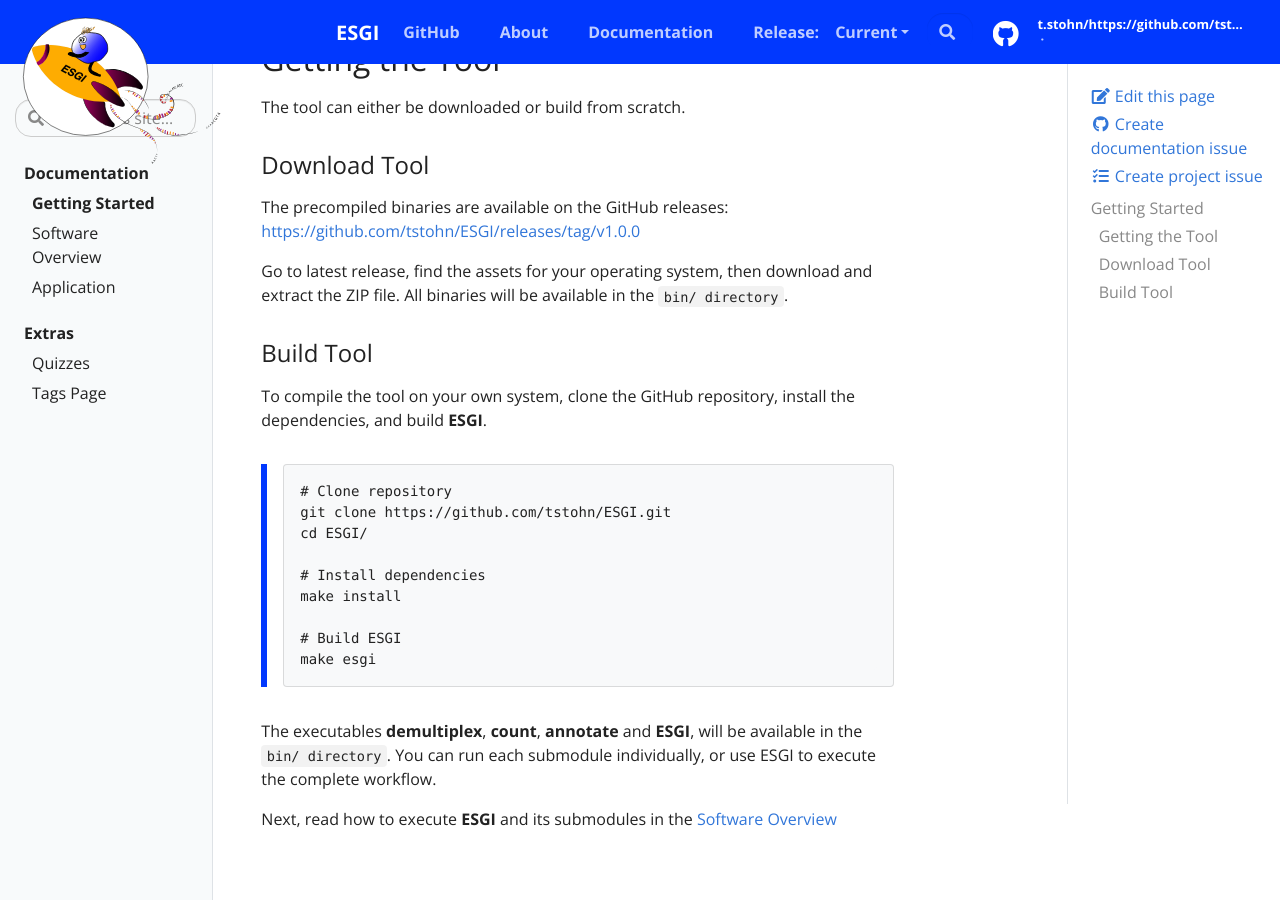
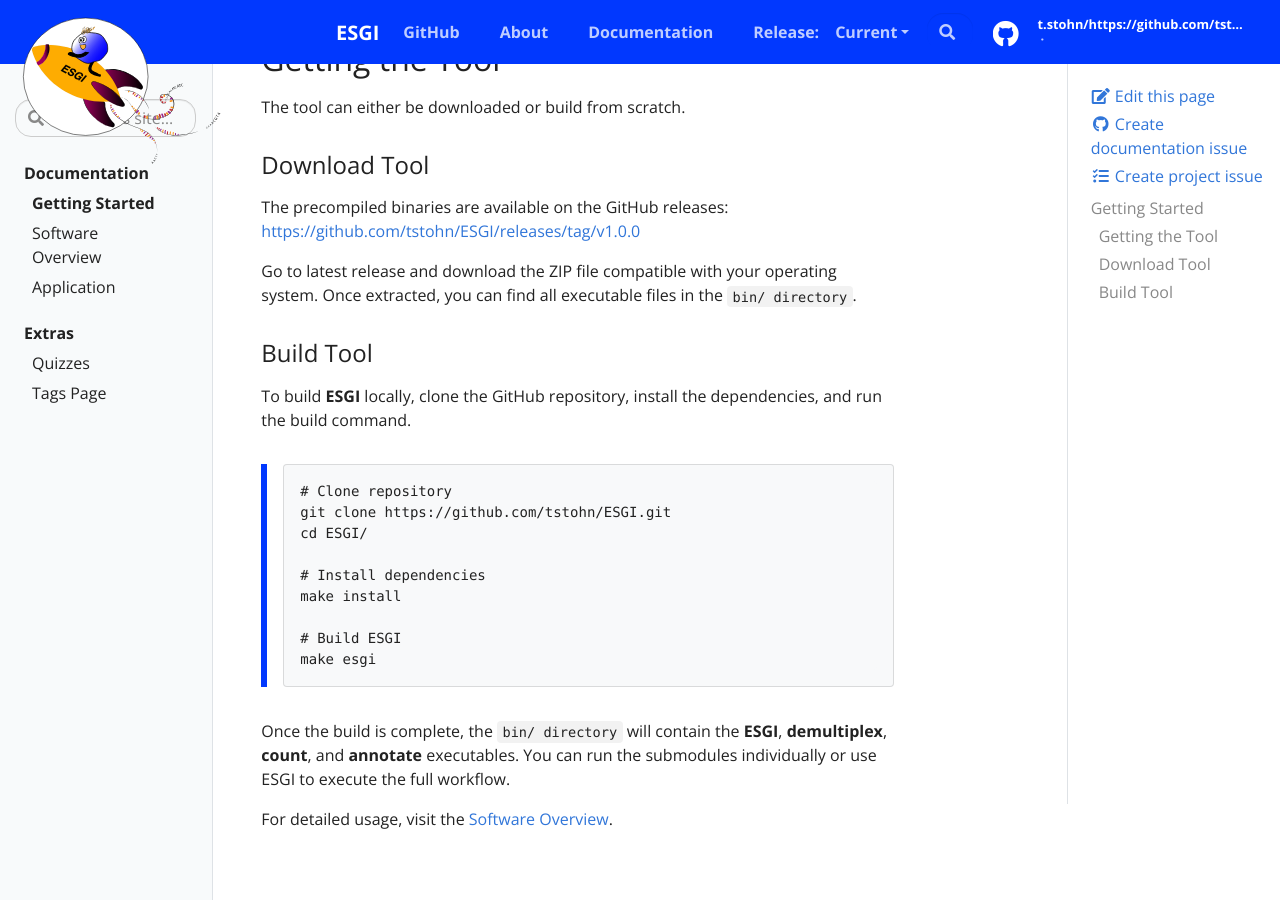
Before and after one commit to tstohn/ESGI.documentation, a Jekyll site: the page built from _docs/getting-started.md, in a window 1280 px wide and 900 px high, scrolled down 273 px. Built offline with Jekyll 4.4.1, drawn with Linux system fonts in a browser that asks for light colours.

Commit message:
getting started minor changes

````diff
--- a/_docs/getting-started.md
+++ b/_docs/getting-started.md
@@ -18,11 +18,11 @@ The tool can either be downloaded or build from scratch.
 The precompiled binaries are available on the GitHub releases:
 [https://github.com/tstohn/ESGI/releases/tag/v1.0.0](https://github.com/tstohn/ESGI/releases/tag/v1.0.0)
 
-Go to latest release, find the assets for your operating system, then download and extract the ZIP file. All binaries will be available in the `bin/ directory`.
+Go to latest release and download the ZIP file compatible with your operating system. Once extracted, you can find all executable files in the `bin/ directory`.
 
 ### Build Tool
 
-To compile the tool on your own system, clone the GitHub repository, install the dependencies, and build **ESGI**.
+To build **ESGI** locally, clone the GitHub repository, install the dependencies, and run the build command.
 
 >```
 ># Clone repository
@@ -36,6 +36,6 @@ To compile the tool on your own system, clone the GitHub repository, install the
 >make esgi
 >```
 
-The executables **demultiplex**, **count**, **annotate** and **ESGI**, will be available in the `bin/ directory`. You can run each submodule individually, or use ESGI to execute the complete workflow.
+Once the build is complete, the `bin/ directory` will contain the **ESGI**, **demultiplex**, **count**, and **annotate** executables. You can run the submodules individually or use ESGI to execute the full workflow.
 
-Next, read how to execute **ESGI** and its submodules in the [Software Overview](software-overview#demultiplex)
+For detailed usage, visit the [Software Overview](software-overview#demultiplex).
````
